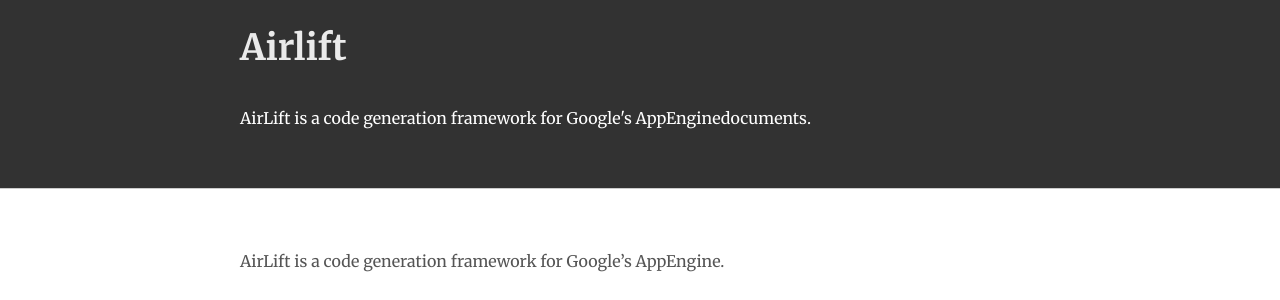
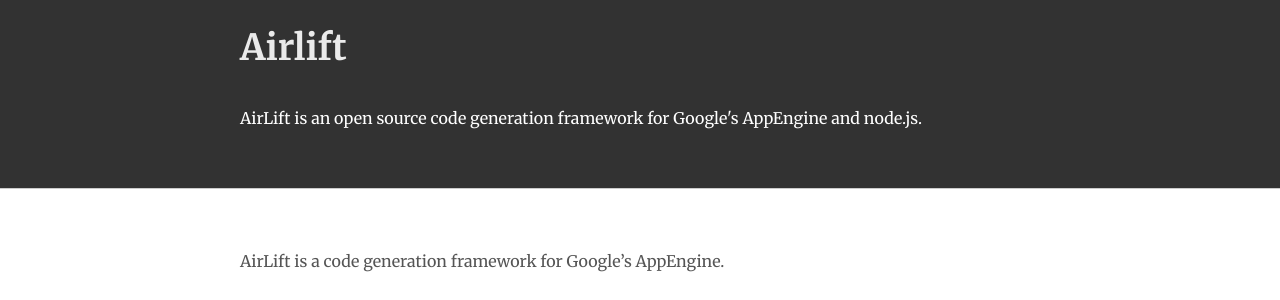
Before and after one commit to LucidTechnics/lucidtechnics.github.com, a Jekyll site: the page built from _posts/projects/0100-01-01-airlift.md, in a window 1280 px wide. Shown: the part 152-452 px from the top of the page. Built offline with Jekyll 4.4.1, drawn with Linux system fonts in a browser that asks for light colours; nearby versions of some CDN libraries.

Commit message:
Updated _posts/projects/0100-01-01-airlift.md

```diff
--- a/_posts/projects/0100-01-01-airlift.md
+++ b/_posts/projects/0100-01-01-airlift.md
@@ -1,7 +1,7 @@
 ---
 layout: project
 title: Airlift
-abstract: AirLift is a code generation framework for Google's AppEnginedocuments.
+abstract: AirLift is an open source code generation framework for Google's AppEngine and node.js.
 prose_link:
   http://prose.io/#lucidtechnics/lucidtechnics.github.com/edit/master/_posts/features/0100-01-01-airlift.md
 author_twitter: lucidtechnics
```
